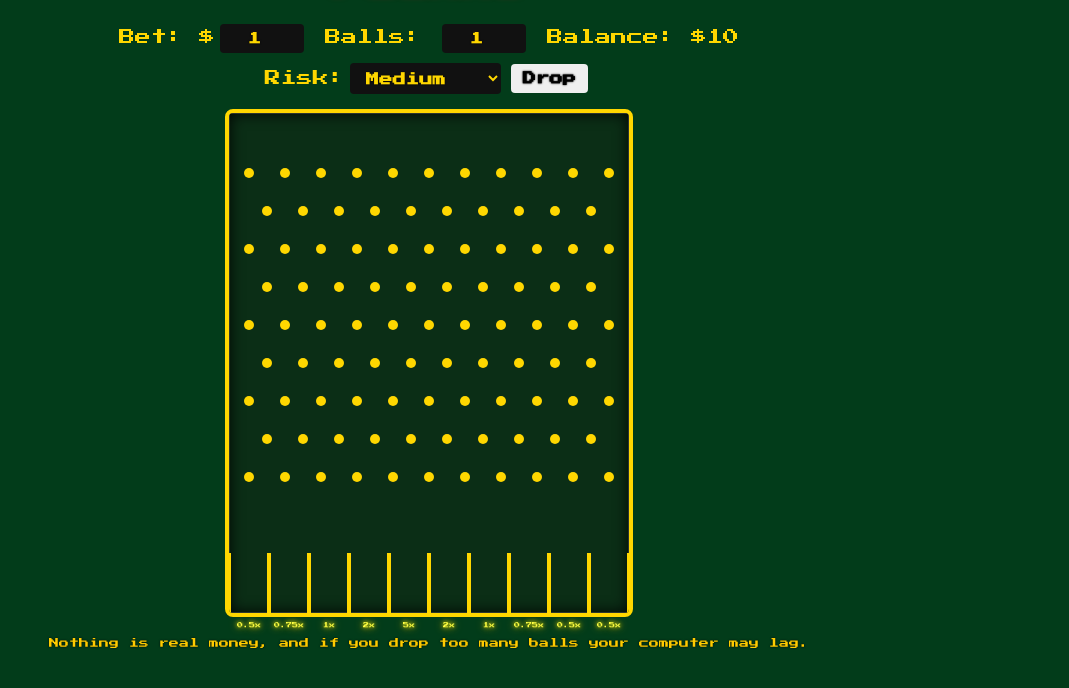
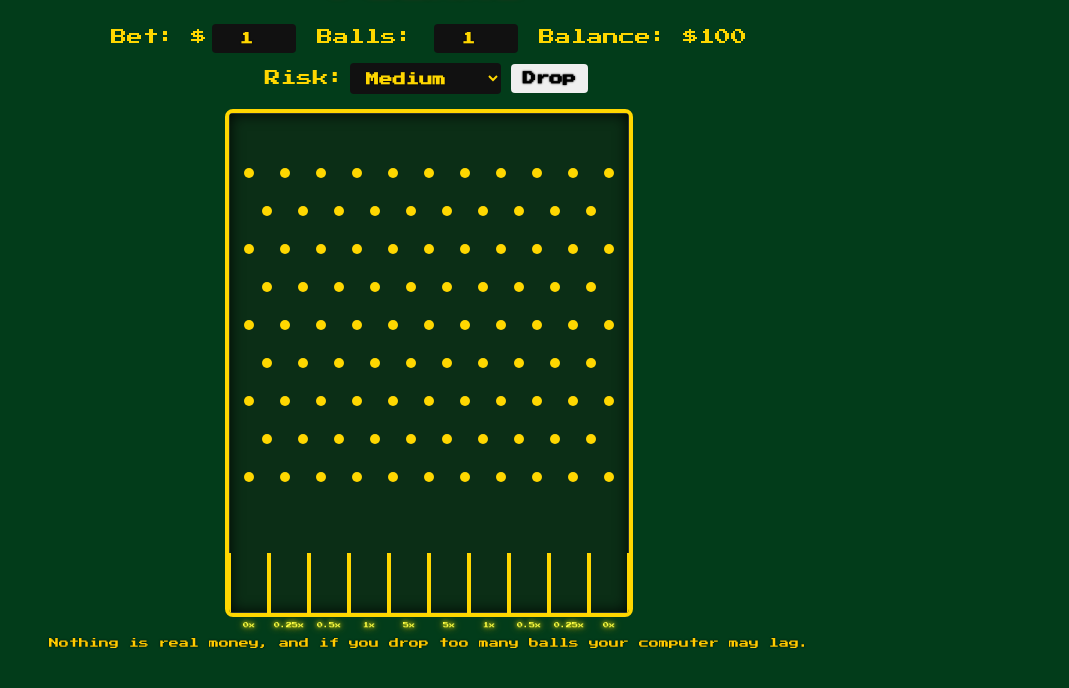
Before and after one commit to glennfb83/Plinko, a plain HTML site: page index.html in a window 1280 px wide. Shown: the part 56-744 px from the top of the page, without its empty margins (211-1280 px from the left). Drawn offline with nearby package versions, Linux system fonts and the light colour scheme.

Commit message:
Update index.html

```diff
--- a/index.html
+++ b/index.html
@@ -145,7 +145,7 @@ const world = engine.world;
 function formatNum(n){return n.toString().replace(/\B(?=(\d{3})+(?!\d))/g,",");}
 
 // local storage for balance
-let balance = parseInt(localStorage.getItem('plinkoBalance')||'10'); // starting balance $10
+let balance = parseInt(localStorage.getItem('plinkoBalance')||'100'); // starting balance $100
 const balanceEl=document.getElementById('balance');
 function updateBalance(val){
   balance=val;
@@ -164,8 +164,8 @@ function notify(msg){
 
 // reset balance button
 document.getElementById('resetBtnCorner').addEventListener('click',()=>{
-  updateBalance(10);
-  notify('Balance reset to $10');
+  updateBalance(100);
+  notify('Balance reset to $100');
 });
 
 // walls
@@ -203,12 +203,13 @@ let multipliers=[];
 const multDiv=document.getElementById('multipliers');
 
 function setMultipliers(risk){
-  if(risk==='verylow') multipliers=[0.95,0.97,1,1.02,1.05,1.02,1,0.97,0.95,0.95];
-  else if(risk==='low') multipliers=[0.9,0.95,1,1.05,1.1,1.05,1,0.95,0.9,0.9];
-  else if(risk==='medium') multipliers=[0.5,0.75,1,2,5,2,1,0.75,0.5,0.5];
-  else if(risk==='high') multipliers=[0,0.2,0.5,5,10,5,0.5,0.2,0,0];
-  else if(risk==='ultra') multipliers=[0,0,0.1,10,100,10,0.1,0,0,0];
-  else if(risk==='extreme') multipliers=[0,0,0,50,200,50,0,0,0,0];
+  // slightly higher chances to win big, but still grindy
+  if(risk==='verylow') multipliers=[0.95,0.97,1,1.05,1.1,1.1,1.05,1,0.97,0.95];
+  else if(risk==='low') multipliers=[0.9,0.95,1,1.1,1.2,1.2,1.1,1,0.95,0.9];
+  else if(risk==='medium') multipliers=[0,0.25,0.5,1,5,5,1,0.5,0.25,0]; // 5x is now possible
+  else if(risk==='high') multipliers=[0,0,0.2,0.5,7,7,0.5,0.2,0,0]; // 7x possible
+  else if(risk==='ultra') multipliers=[0,0,0,0.5,12,12,0.5,0,0,0]; // 12x possible
+  else if(risk==='extreme') multipliers=[0,0,0,1,20,20,1,0,0,0]; // 20x possible
 
   multDiv.innerHTML='';
   multipliers.forEach((m)=>{
@@ -219,6 +220,7 @@ function setMultipliers(risk){
     multDiv.appendChild(d);
   });
 }
+
 setMultipliers('medium');
 document.getElementById('risk').addEventListener('change',e=>{
   setMultipliers(e.target.value);
```
